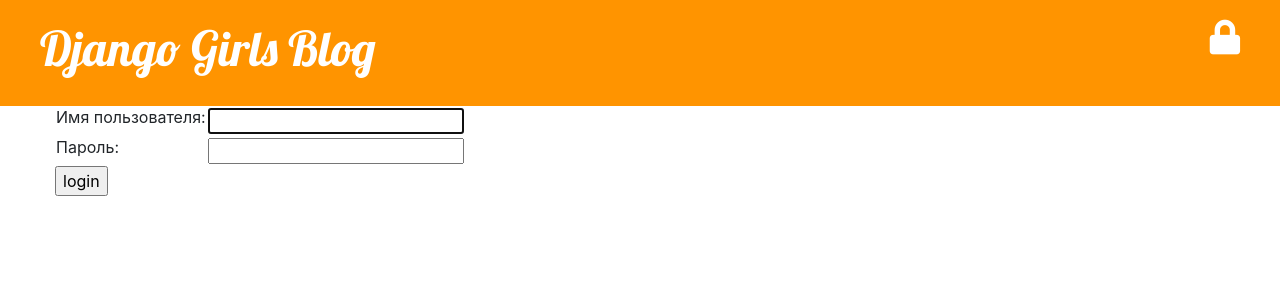
After one commit to idebute/my-first-blog, a Django app: page /accounts/login/ in a window 1280 px wide. The commit adds this page. Shown: the top 300 px of the page. Run offline with Django 3.2, Linux system fonts and the light colour scheme.

Commit message:
Added security: login and logout

```diff
--- a/blog/templates/blog/base.html
+++ b/blog/templates/blog/base.html
@@ -12,6 +12,10 @@
         <div class="page-header">
 			{% if user.is_authenticated %}
 				<a href="{% url 'post_new' %}" class="top-menu"><span class="fa fa-plus"></span></a>
+
+				<p class="top-menu">Hello {{ user.username }} <small>(<a href="{% url 'logout' %}">Log out</a>)</small></p>
+			{% else %}
+				<a href="{% url 'login' %}" class="top-menu"><span class="fa fa-lock"></span></a>
 			{% endif %}
             <h1><a href="/">Django Girls Blog</a></h1>
         </div>
--- /dev/null
+++ b/blog/templates/registration/login.html
@@ -0,0 +1,24 @@
+{% extends "blog/base.html" %}
+
+{% block content %}
+    {% if form.errors %}
+        <p>Your username and password didn't match. Please try again.</p>
+    {% endif %}
+
+    <form method="post" action="{% url 'login' %}">
+    {% csrf_token %}
+        <table>
+        <tr>
+            <td>{{ form.username.label_tag }}</td>
+            <td>{{ form.username }}</td>
+        </tr>
+        <tr>
+            <td>{{ form.password.label_tag }}</td>
+            <td>{{ form.password }}</td>
+        </tr>
+        </table>
+
+        <input type="submit" value="login" />
+        <input type="hidden" name="next" value="{{ next }}" />
+    </form>
+{% endblock %}
--- a/blog/views.py
+++ b/blog/views.py
@@ -2,6 +2,7 @@
 from django.utils import timezone
 from django.shortcuts import render, get_object_or_404
 from django.shortcuts import redirect
+from django.contrib.auth.decorators import login_required
 from .models import Post
 from .forms import PostForm
 
@@ -18,6 +19,7 @@
     return render(request, 'blog/post_detail.html', {'post': post})
 
 
+@login_required
 def post_new(request):
     if request.method == "POST":
         form = PostForm(request.POST)
@@ -32,6 +34,7 @@
     return render(request, 'blog/post_edit.html', {'form': form})
 
 
+@login_required
 def post_edit(request, pk):
     post = get_object_or_404(Post, pk=pk)
     if request.method == "POST":
--- a/mysite/settings.py
+++ b/mysite/settings.py
@@ -120,3 +120,8 @@
 
 STATIC_URL = '/static/'
 STATIC_ROOT = BASE_DIR / 'static'
+
+
+# Login
+
+LOGIN_REDIRECT_URL = '/'  # redirect a successful login to the top-level index (the homepage)
--- a/mysite/urls.py
+++ b/mysite/urls.py
@@ -16,8 +16,11 @@
 from django.contrib import admin
 from django.urls import path
 from django.urls import include
+from django.contrib.auth import views
 
 urlpatterns = [
     path('admin/', admin.site.urls),
     path('', include('blog.urls')),  # чтобы 'http://127.0.0.1:8000/' возвращал домашнюю страничку нашего блога со списком записей в нём
+    path('accounts/login/', views.LoginView.as_view(), name='login'),  # форма авторизации
+    path('accounts/logout/', views.LogoutView.as_view(next_page='/'), name='logout'),
 ]
```
